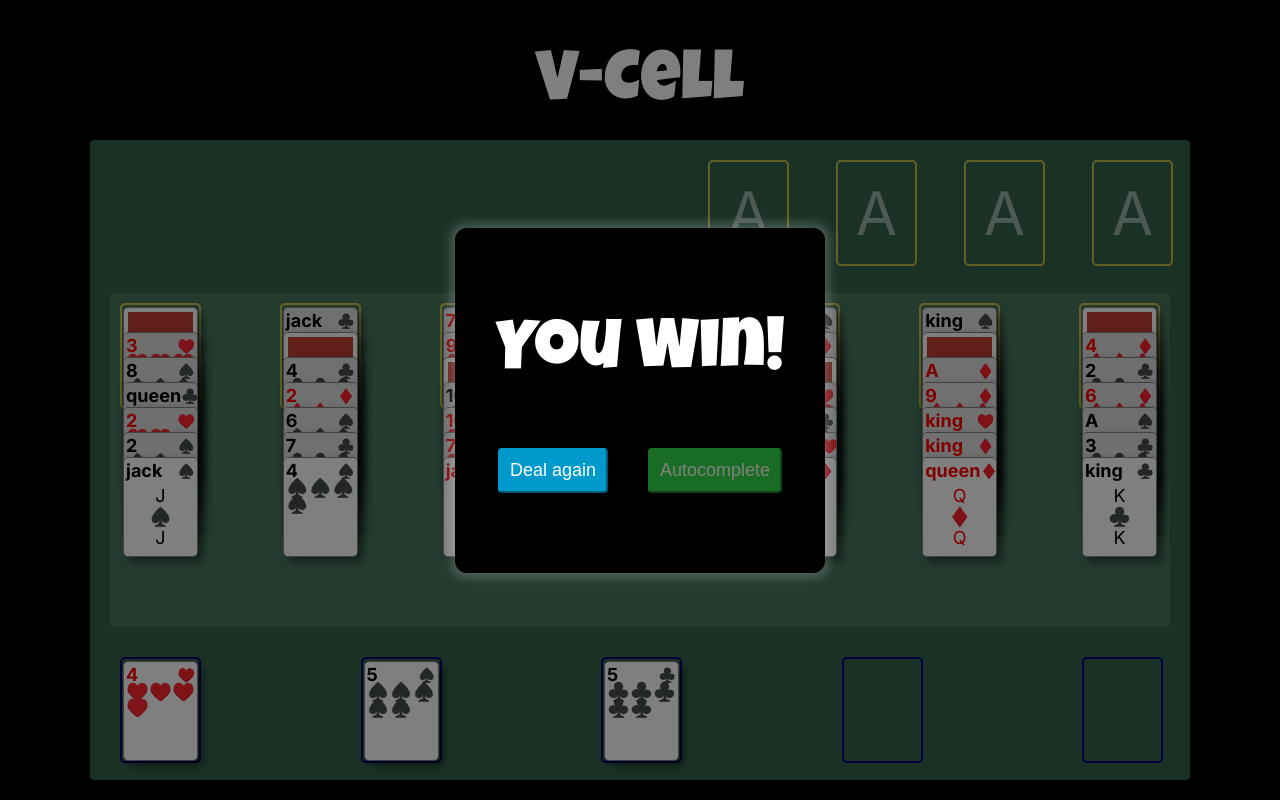
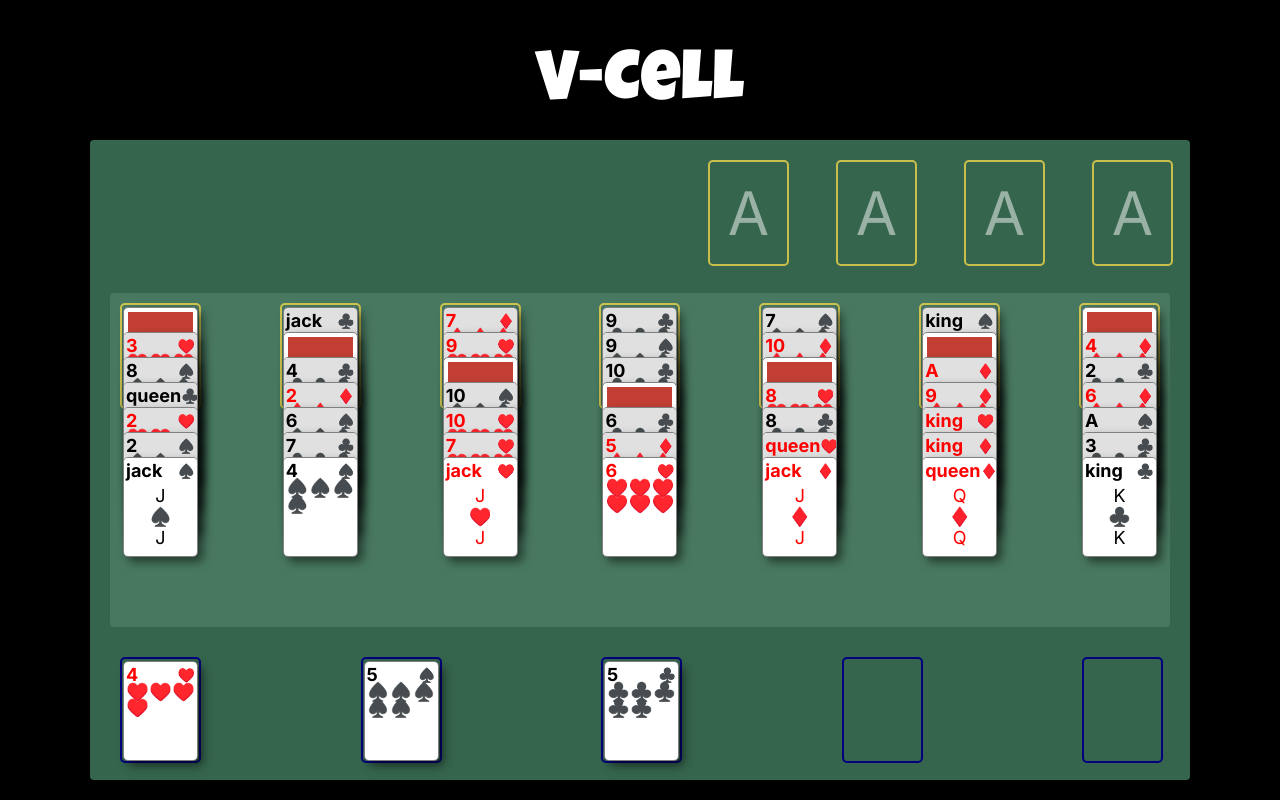
Before and after one commit to judeclark19/v-cell, a Next.js app: page / in a window 1280 px wide. Shown: the top 800 px of the page. Built offline with nearby package versions, Linux system fonts and the light colour scheme.

Commit message:
yo Im crazy I'm sorry

```diff
--- a/components/Board/Board.tsx
+++ b/components/Board/Board.tsx
@@ -147,8 +147,8 @@ const Board = observer(() => {
           handlePointerUp(e as unknown as PointerEvent);
         }}
       >
-        {/* {gameState.winningBoard && <WinModal />} */}
-        <WinModal />
+        {gameState.winningBoard && <WinModal />}
+
         {gameState.cardsBeingTouched && gameState.isDragging && (
           <CardsBeingDragged dragPosition={dragPosition} />
         )}
```
